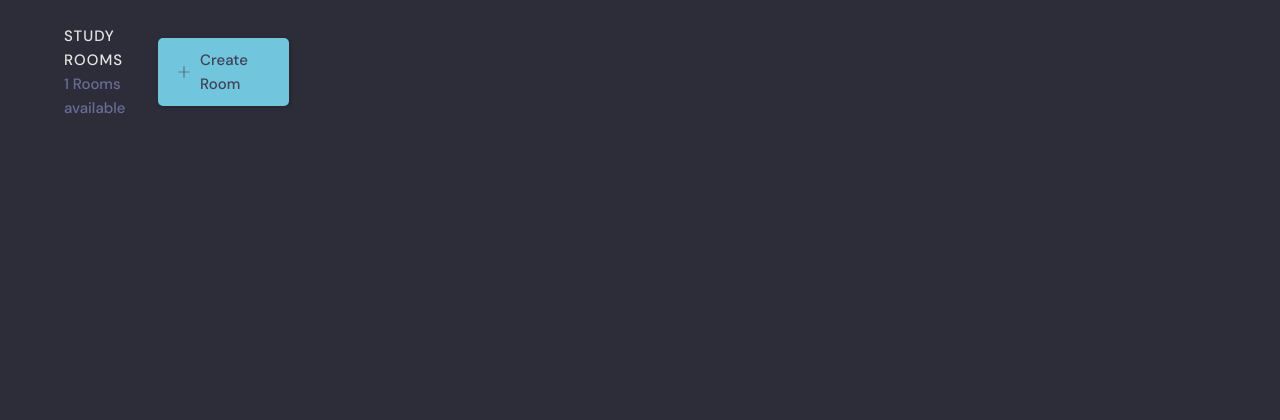
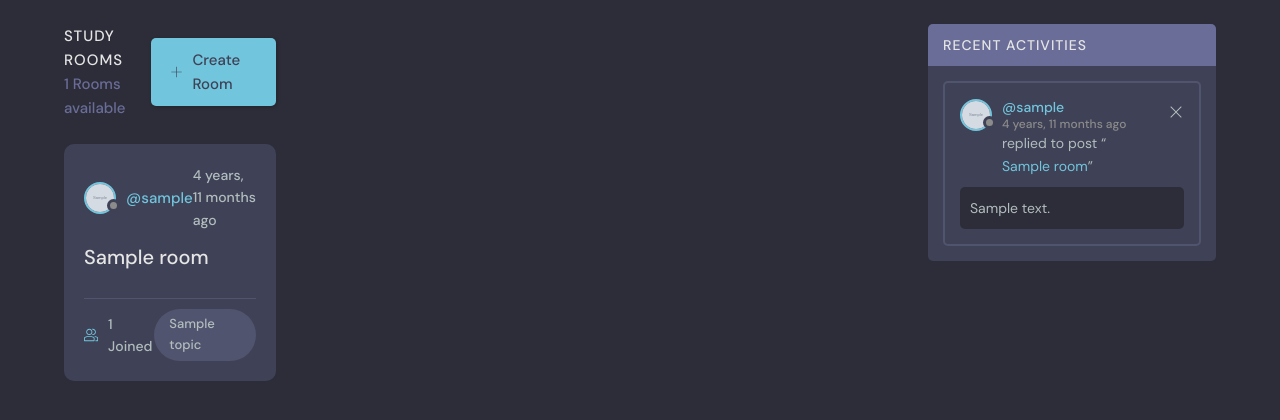
Before and after one commit to DenysSoldatenko/RoomTalk_project, a Django app: page / in a window 1280 px wide. Shown: the part 76-496 px from the top of the page. Run offline with Django 5.2, Linux system fonts and the light colour scheme; a user stored in the database is signed in; tables that the repository leaves empty hold one stand-in row (values such as "Sample post"); grey boxes marked "Sample" are stand-in pictures; some libraries are stand-ins or nearby versions.

Commit message:
Added room create feature

```diff
--- /dev/null
+++ b/core/templates/core/component_activity.html
@@ -0,0 +1,40 @@
+<div class="activities">
+    <div class="activities__header">
+        <h2>Recent Activities</h2>
+    </div>
+    {% for message in room_messages %}
+        <div class="activities__box">
+            <div class="activities__boxHeader roomListRoom__header">
+                <a href="{% url 'user-profile' message.user.id %}" class="roomListRoom__author">
+                    <div class="avatar avatar--small">
+                        <img src="{{ message.user.avatar.url }}"/>
+                    </div>
+                    <p>
+                        @{{ message.user.username }}
+                        <span>{{ message.created|timesince }} ago</span>
+                    </p>
+                </a>
+
+                {% if request.user == message.user %}
+                    <div class="roomListRoom__actions">
+                        <a href="{% url 'message-delete' message.id %}">
+                            <svg version="1.1" xmlns="http://www.w3.org/2000/svg" width="32" height="32"
+                                 viewBox="0 0 32 32">
+                                <title>remove</title>
+                                <path
+                                        d="M27.314 6.019l-1.333-1.333-9.98 9.981-9.981-9.981-1.333 1.333 9.981 9.981-9.981 9.98 1.333 1.333 9.981-9.98 9.98 9.98 1.333-1.333-9.98-9.98 9.98-9.981z">
+                                </path>
+                            </svg>
+                        </a>
+                    </div>
+                {% endif %}
+
+            </div>
+            <div class="activities__boxContent">
+                <p>replied to post “<a href="{% url 'room' room_slug=message.room.slug %}">{{ message.room }}</a>”</p>
+                <div class="activities__boxRoomContent">{{ message.body }}</div>
+            </div>
+        </div>
+    {% endfor %}
+
+</div>
--- /dev/null
+++ b/core/templates/core/component_feed.html
@@ -0,0 +1,39 @@
+{% for room in rooms %}
+    <div class="roomListRoom">
+        <div class="roomListRoom__header">
+            <a href="{% url 'user-profile' room.host.id %}" class="roomListRoom__author">
+                <div class="avatar avatar--small">
+                    <img src="{{ room.host.avatar.url }}"/>
+                </div>
+                <span>@{{ room.host.username }}</span>
+            </a>
+            <div class="roomListRoom__actions">
+                <span>{{ room.created|timesince }} ago</span>
+            </div>
+        </div>
+        <div class="roomListRoom__content">
+            <a href="{% url 'room' room_slug=room.slug %}">{{ room.name }}</a>
+        </div>
+        <div class="roomListRoom__meta">
+            <a href="{% url 'room' room_slug=room.slug %}" class="roomListRoom__joined">
+                <svg version="1.1" xmlns="http://www.w3.org/2000/svg" width="32" height="32" viewBox="0 0 32 32">
+                    <title>user-group</title>
+                    <path
+                            d="M30.539 20.766c-2.69-1.547-5.75-2.427-8.92-2.662 0.649 0.291 1.303 0.575 1.918 0.928 0.715 0.412 1.288 1.005 1.71 1.694 1.507 0.419 2.956 1.003 4.298 1.774 0.281 0.162 0.456 0.487 0.456 0.85v4.65h-4v2h5c0.553 0 1-0.447 1-1v-5.65c0-1.077-0.56-2.067-1.461-2.584z">
+                    </path>
+                    <path
+                            d="M22.539 20.766c-6.295-3.619-14.783-3.619-21.078 0-0.901 0.519-1.461 1.508-1.461 2.584v5.65c0 0.553 0.447 1 1 1h22c0.553 0 1-0.447 1-1v-5.651c0-1.075-0.56-2.064-1.461-2.583zM22 28h-20v-4.65c0-0.362 0.175-0.688 0.457-0.85 5.691-3.271 13.394-3.271 19.086 0 0.282 0.162 0.457 0.487 0.457 0.849v4.651z">
+                    </path>
+                    <path
+                            d="M19.502 4.047c0.166-0.017 0.33-0.047 0.498-0.047 2.757 0 5 2.243 5 5s-2.243 5-5 5c-0.168 0-0.332-0.030-0.498-0.047-0.424 0.641-0.944 1.204-1.513 1.716 0.651 0.201 1.323 0.331 2.011 0.331 3.859 0 7-3.141 7-7s-3.141-7-7-7c-0.688 0-1.36 0.131-2.011 0.331 0.57 0.512 1.089 1.075 1.513 1.716z">
+                    </path>
+                    <path
+                            d="M12 16c3.859 0 7-3.141 7-7s-3.141-7-7-7c-3.859 0-7 3.141-7 7s3.141 7 7 7zM12 4c2.757 0 5 2.243 5 5s-2.243 5-5 5-5-2.243-5-5c0-2.757 2.243-5 5-5z">
+                    </path>
+                </svg>
+                {{ room.participants.all.count }} Joined
+            </a>
+            <p class="roomListRoom__topic">{{ room.topic.name }}</p>
+        </div>
+    </div>
+{% endfor %}
--- a/core/templates/core/page_home.html
+++ b/core/templates/core/page_home.html
@@ -42,10 +42,10 @@
                 </a>
             </div>
 
-            {% include 'core/feed_component.html' %}
+            {% include 'core/component_feed.html' %}
         </div>
 
-        {% include 'core/activity_component.html' %}
+        {% include 'core/component_activity.html' %}
     </div>
 </main>
 
--- a/core/templates/core/page_room.html
+++ b/core/templates/core/page_room.html
@@ -18,7 +18,7 @@
                     </div>
                     {% if room.host == request.user %}
                         <div class="room__topRight">
-                            <a href="{% url 'room-update' room.id %}">
+                            <a href="{% url 'room-update' room_slug=room.slug %}">
                                 <svg enable-background="new 0 0 24 24" height="32" viewBox="0 0 24 24" width="32"
                                      xmlns="http://www.w3.org/2000/svg">
                                     <title>edit</title>
@@ -37,7 +37,7 @@
                                     </g>
                                 </svg>
                             </a>
-                            <a href="{% url 'room-delete' room.id %}">
+                            <a href="{% url 'room-delete' room_slug=room.slug %}">
                                 <svg version="1.1" xmlns="http://www.w3.org/2000/svg" width="32" height="32"
                                      viewBox="0 0 32 32">
                                     <title>remove</title>
--- a/core/urls.py
+++ b/core/urls.py
@@ -9,14 +9,14 @@ urlpatterns = [
     path('', views.home_view, name="home"),
 
     path('room/<slug:room_slug>/', views.room_view, name="room"),
-    path('create-room/', views.create_room, name="room-create"),
-    path('update-room/<slug:room_slug>/', views.update_room, name="room-update"),
-    path('delete-room/<slug:room_slug>/', views.delete_room, name="room-update"),
+    path('room-create/', views.create_room, name="room-create"),
+    path('room-update/<slug:room_slug>/', views.update_room, name="room-update"),
+    path('room-delete/<slug:room_slug>/', views.delete_room, name="room-delete"),
 
-    path('delete-message/<str:pk>/', views.delete_message, name="message-delete"),
+    path('message-delete/<str:pk>/', views.delete_message, name="message-delete"),
 
-    path('profile/<str:pk>/', views.user_profile, name="user-profile"),
-    path('update-user/', views.update_user, name="user-update"),
+    path('user-profile/<str:pk>/', views.user_profile, name="user-profile"),
+    path('user-update/', views.update_user, name="user-update"),
 
     # path('topics/', views.topicsPage, name="topics"),
     # path('activity/', views.activityPage, name="activity"),
--- a/core/views.py
+++ b/core/views.py
@@ -1,10 +1,11 @@
 from django.contrib import messages
 from django.contrib.auth import authenticate, login, logout
+from django.contrib.auth.decorators import login_required
 from django.shortcuts import get_object_or_404
 from django.shortcuts import redirect, render
 
 from core.models import Room, Message, Topic
-from .forms import UserRegistrationForm
+from .forms import UserRegistrationForm, RoomForm
 
 
 def login_view(request):
@@ -25,9 +26,11 @@ def login_view(request):
 
     return render(request, 'core/page_auth.html', {'page': 'login'})
 
+
 def logout_user(request):
     logout(request)
     return redirect('home')
+
 
 def register_view(request):
     form = UserRegistrationForm()
@@ -61,6 +64,7 @@ def home_view(request):
 
     return render(request, 'core/page_home.html', context)
 
+
 def room_view(request, room_slug):
     room = get_object_or_404(Room.objects.select_related('topic'), slug=room_slug)
     room_messages = room.message_set.select_related('user').all()
@@ -82,20 +86,43 @@ def room_view(request, room_slug):
     }
     return render(request, 'core/page_room.html', context)
 
+
+@login_required(login_url='login')
 def create_room(request):
-    return None
+    form = RoomForm()
+    topics = Topic.objects.all()
+
+    if request.method == 'POST':
+        topic_name = request.POST.get('topic_name')
+        topic, created = Topic.objects.get_or_create(name=topic_name)
+
+        Room.objects.create(
+            host=request.user,
+            topic=topic,
+            name=request.POST.get('name'),
+            description=request.POST.get('description'),
+        )
+        return redirect('home')
+
+    context = {'form': form, 'topics': topics}
+    return render(request, 'core/page_room_create.html', context)
+
 
 def update_room(request):
     return None
 
+
 def delete_room(request):
     return None
+
 
 def delete_message(request):
     return None
 
+
 def user_profile(request):
     return None
 
+
 def update_user(request):
     return None
```
Also changed, not shown: core/templates/core/activity.html (deleted, +0 -64 lines), core/templates/core/activity_component.html (deleted, +0 -39 lines), core/templates/core/feed_component.html (deleted, +0 -39 lines), core/templates/core/page_room_create.html (added, +57 -0 lines), core/templates/core/profile.html (+8 -19 lines), core/templates/core/room_form.html (deleted, +0 -70 lines).
